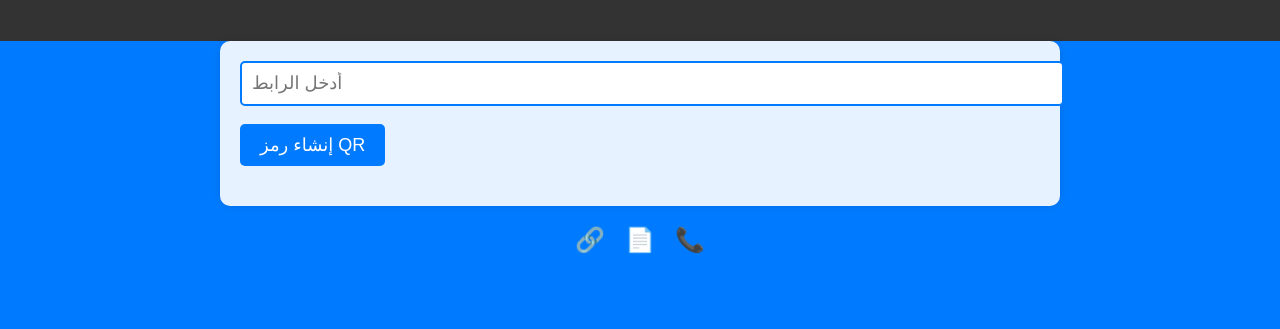
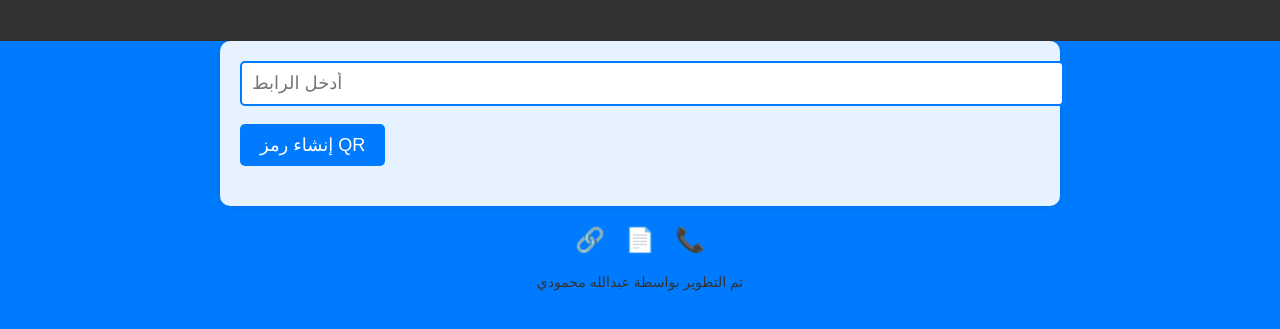
Before and after one commit to AboudAdmin/Qr-Code, a plain HTML site: page index.HTML in a window 1280 px wide. Shown: the part 89-418 px from the top of the page. Drawn offline with Linux system fonts and the light colour scheme.

Commit message:
Update and rename QR.HTML to index.HTML

```diff
--- a/QR.HTML
+++ b/index.HTML
@@ -111,6 +111,13 @@
         .icon:hover {
             color: #0056b3;
         }
+
+        .developer {
+            margin-top: 20px;
+            font-size: 14px;
+            color: #333;
+            text-align: center;
+        }
     </style>
 </head>
 <body>
@@ -132,6 +139,8 @@
         <span class="icon">&#128222;</span>
     </div>
 
+    <p class="developer">تم التطوير بواسطة عبدالله محمودي</p>
+
     <script src="https://cdn.rawgit.com/davidshimjs/qrcodejs/gh-pages/qrcode.min.js"></script>
     <script>
         function generateQR() {
```
